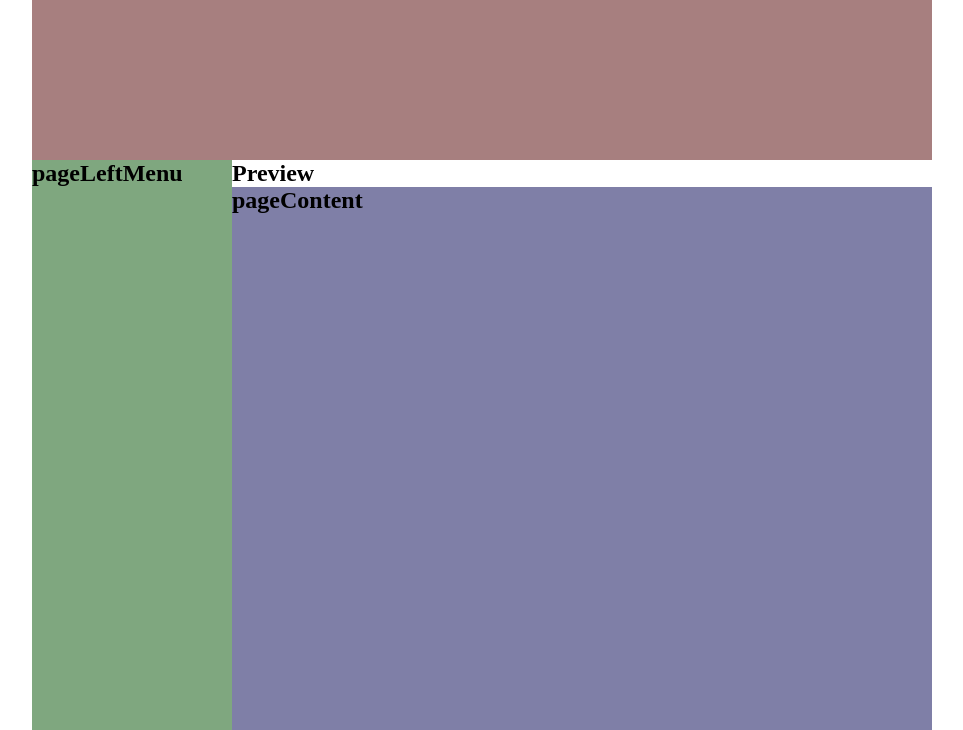
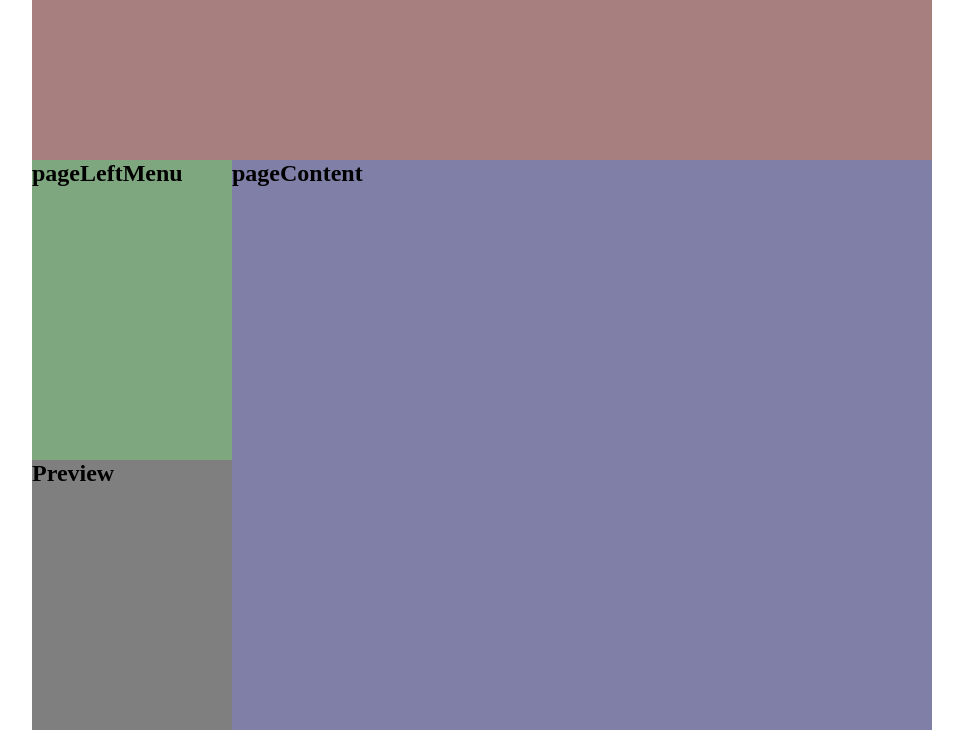
Before and after one commit to markhutch/corso, a website: page ui/main.reel/main.html in a window 1280 px wide. Shown: the part 70-800 px from the top of the page, without its empty margins (158-1121 px from the left). Drawn offline with Linux system fonts and the light colour scheme.

Commit message:
Update component ui/main.reel/main.css

```diff
--- a/ui/main.reel/main.css
+++ b/ui/main.reel/main.css
@@ -40,11 +40,24 @@ body{
     height : 200px;
     width : 900px;
 }
+.sidebar{
+    float : left;
+    clear : none;
+    min-width : 80px;
+    min-height : 80px;
+}
 .pageLeftMenu{
     background-color : rgba(0, 80, 0, 0.5);
-    float : left;
-    clear : none;
-    height : 600px;
+    float : none;
+    clear : both;
+    height : 300px;
+    width : 200px;
+}
+.Preview{
+    background-color : rgba(0, 0, 0, 0.5);
+    float : none;
+    clear : both;
+    height : 300px;
     width : 200px;
 }
 .pageContent{
```
